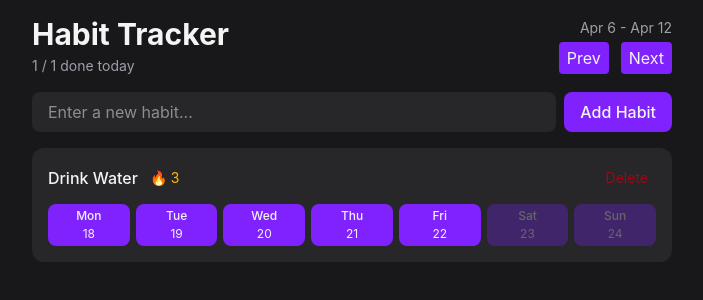
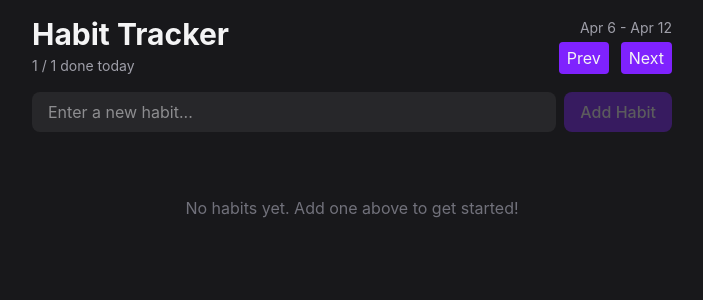
Before and after one commit to mika1407/react-projekti, a React (Vite) app: page / in a window 1280 px wide. Shown: the top 300 px of the page, without its empty margins (288-991 px from the left). Built offline with nearby package versions, Linux system fonts and the light colour scheme.

Commit message:
useState Hook

```diff
--- a/src/App.tsx
+++ b/src/App.tsx
@@ -1,13 +1,40 @@
+import { useState } from "react";
 import { HabitForm } from "./components/HabitForm";
-import { HabitList } from "./components/HabitList";
+import { HabitList, type Habit } from "./components/HabitList";
 import { Header } from "./components/Header";
+import { isSameDay } from "date-fns";
 
 export default function App() {
+  const [habits, setHabits] = useState<Habit[]>([])
+
+  function addHabit(name: string) {
+    setHabits(curr => [...curr, { id: Date.now(), name, completions: [] }]);
+  }
+
+    function deleteHabit(id: number) {
+    setHabits(curr => curr.filter(habit => habit.id !== id));
+  }
+
+    function toggleHabit(id: number, date: Date) {
+    setHabits(curr => (
+      curr.map(h => {
+        if (h.id !== id) return h
+
+        const alreadyDone = h.completions.some(c => isSameDay(c, date))
+        const completions = alreadyDone
+          ? h.completions.filter(c => !isSameDay(c, date))
+          : [...h.completions, date]
+
+        return { ...h, completions }
+      })
+    ))
+  }
+
   return (
     <div className="max-w-2xl mx-auto p-4 flex flex-col gap-4">
       <Header/>
-      <HabitForm/>
-      <HabitList/>
+      <HabitForm addHabit={addHabit}/>
+      <HabitList deleteHabit={deleteHabit} toggleHabit={toggleHabit} habits={habits} />
     </div>
   )
 }
--- a/src/components/HabitForm.tsx
+++ b/src/components/HabitForm.tsx
@@ -1,12 +1,33 @@
+import { useState, type SubmitEvent } from "react";
 import { Button } from "./Button";
 
-export function HabitForm() {
+type HabitFormProps = {
+    addHabit: (name: string) => void;
+};
+
+export function HabitForm({ addHabit }: HabitFormProps) {
+  const [name, setName] = useState("");
+
+  function handleSubmit(e: SubmitEvent) {
+    e.preventDefault();
+
+    if (name.trim() === "") return
+    setName("");
+    addHabit(name)
+  }
+
+
   return (
-    <form className="flex gap-2">
-        <input className="flex-1 rounded-lg bg-zinc-800 px-4
+    <form className="flex gap-2" onSubmit={handleSubmit}>
+        <input
+        value={name}
+        onChange={(e) => setName(e.target.value)}
+        className="flex-1 rounded-lg bg-zinc-800 px-4
         py-2 outline-none focus-visible:ring-2 focus-visible:ring-blue-500"
         placeholder="Enter a new habit..."/>
-        <Button className="rounded-lg px-4 py-2 font-medium">Add Habit</Button>
+        <Button
+          disabled={name.trim() === ""}
+          className="rounded-lg px-4 py-2 font-medium">Add Habit</Button>
     </form>
   )
 }
--- a/src/components/HabitList.tsx
+++ b/src/components/HabitList.tsx
@@ -1,11 +1,15 @@
 import { Button } from "./Button";
-import {eachDayOfInterval, endOfWeek, format, isFuture, startOfWeek} from "date-fns";
+import {eachDayOfInterval, endOfWeek, format, isFuture, isSameDay, startOfWeek, subDays} from "date-fns";
 
-export function HabitList() {
-    const habits = [
-        { id: 1, name: "Drink Water" },
-    ];
+export type Habit = {id: number; name: string; completions: Date[]};
 
+type HabitListProps = {
+    habits: Habit[];
+    deleteHabit: (id: number) => void;
+    toggleHabit: (id: number, date: Date) => void;
+};
+
+export function HabitList({habits, deleteHabit, toggleHabit}: HabitListProps) {
     if (habits.length === 0) {
         return (
         <p className="text-center text-zinc-500 py-12">No habits yet. Add one above
@@ -16,40 +20,49 @@ export function HabitList() {
   return (
     <div className="flex flex-col gap-3">
         {habits.map(habit => (
-            <HabitItem key={habit.id} habit={habit} />
+            <HabitItem  key={habit.id} habit={habit} deleteHabit={deleteHabit} toggleHabit={toggleHabit} />
         ))}
   </div>
   )
 }
 
 type HabitItemProps = {
-    habit: {
-        id: number;
-        name: string;
-    }
+    habit: Habit
+    deleteHabit: (id: number) => void;
+    toggleHabit: (id: number, date: Date) => void;
 }
 
-function HabitItem({ habit }: HabitItemProps) {
+function HabitItem({ habit, deleteHabit, toggleHabit }: HabitItemProps) {
     const visibleDates = eachDayOfInterval({
         start: startOfWeek(new Date(), { weekStartsOn: 1}),
         end: endOfWeek(new Date(), { weekStartsOn: 1})
     });
+    const streak = getStreak(habit.completions)
 
     return (
         <div className="rounded-xl bg-zinc-800 p-4 flex flex-col gap-3">
             <div className="flex items-center justify-between">
                 <div className="flex gap-3 items-center">
                     <span className="font-medium">{habit.name}</span>
-                    <span className="text-sm text-amber-400">🔥 3</span>
+                    {streak !== 0 && (
+                        <span className="text-sm text-amber-400">🔥 {streak}</span>
+                    )}
                 </div>
-                <Button variant="ghost-destructive" className="text-sm">Delete</Button>
+                <Button
+                  onClick={() => deleteHabit(habit.id)}
+                  variant="ghost-destructive"
+                  className="text-sm">Delete
+                </Button>
             </div>
             <div className="flex gap-1.5">
                 {visibleDates.map(date => (
                     <Button
                         className="flex flex-1 flex-col items-center gap-0.5 rounded-lg text-xs"
                         key={date.toISOString()}
-                        disabled={isFuture(date)}>
+                        disabled={isFuture(date)}
+                        onClick={() => toggleHabit(habit.id, date)}
+                        variant={habit.completions.some(d => isSameDay(date, d)) ? "primary" : "secondary"}>
+
                         <span className="font-medium">{format(date, "EEE")}</span>
                         <span>{format(date, "d")}</span>
                     </Button>
@@ -58,3 +71,15 @@ function HabitItem({ habit }: HabitItemProps) {
         </div>
     )
 }
+
+function getStreak(completions: Date[]) {
+  let streak = 0
+  let date = new Date()
+
+  while (completions.some(c => isSameDay(c, date))) {
+    streak++
+    date = subDays(date, 1)
+  }
+
+  return streak
+}
```
